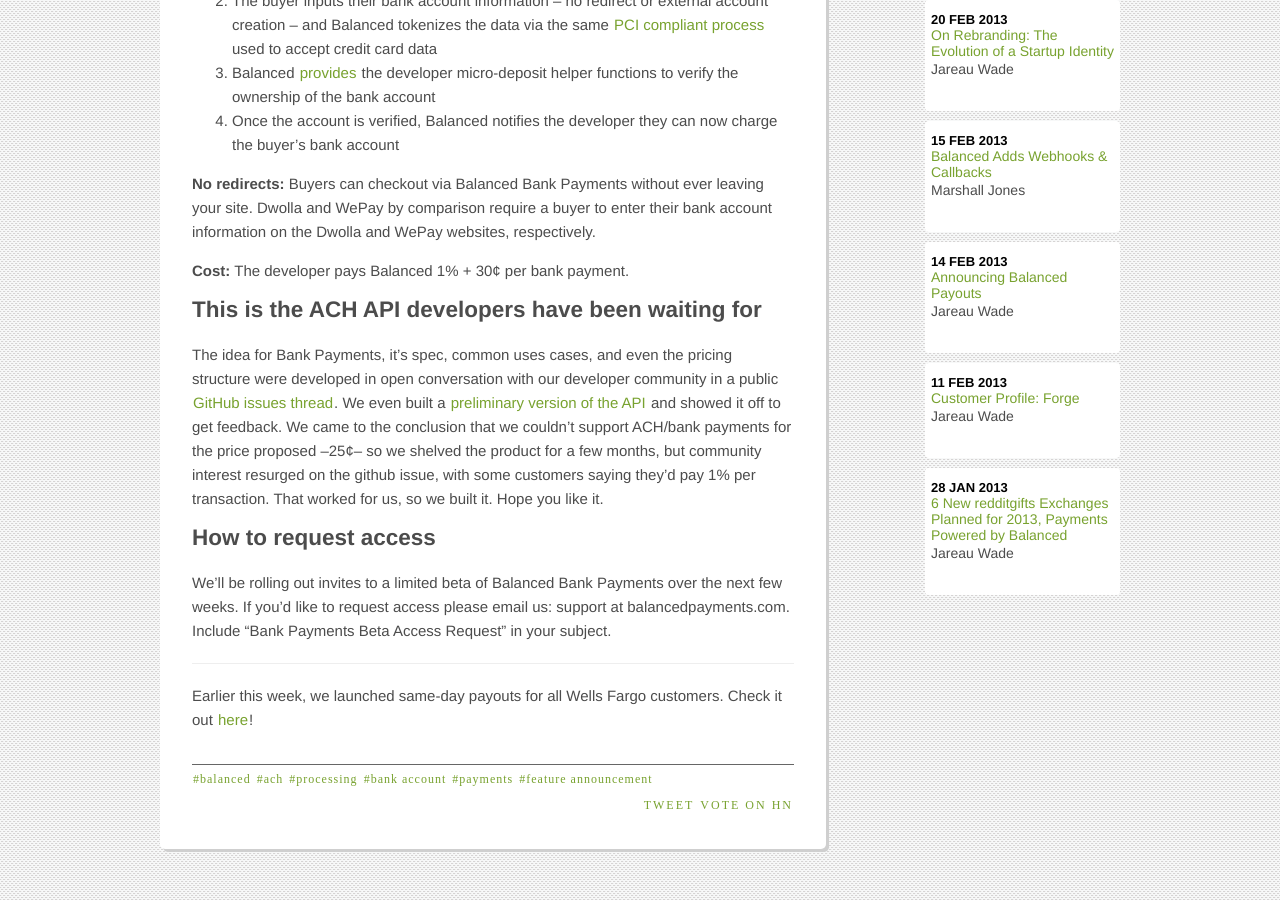
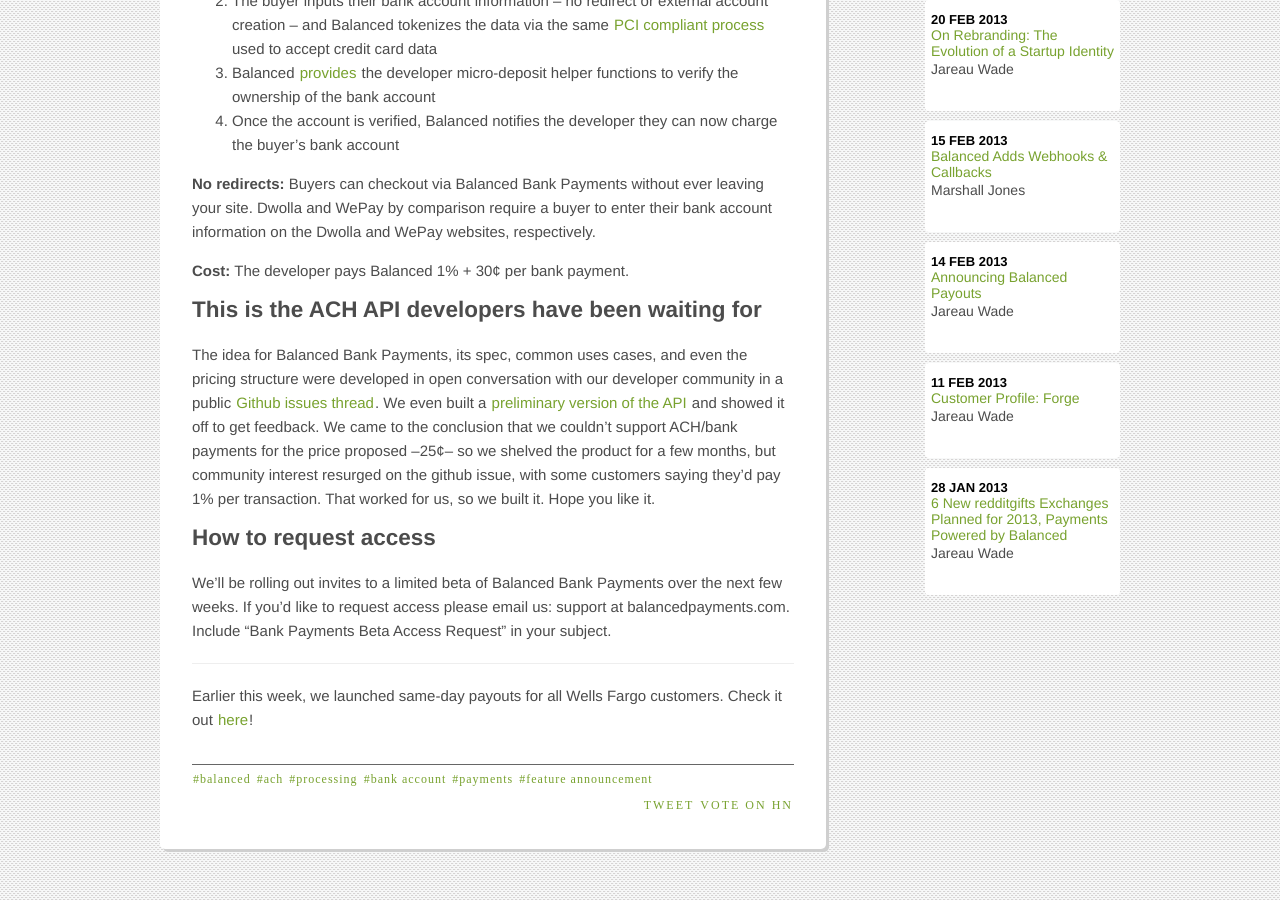
Before and after one commit to balanced/balanced.github.com, a Jekyll site: the page built from _posts/2013-02-28-balanced-payment-method-pay-with-bank-ach.md, in a window 1280 px wide and 900 px high, scrolled down 1020 px. Built offline with Jekyll 4.4.1, drawn with Linux system fonts in a browser that asks for light colours; nearby versions of some CDN libraries; library files that are not in the unit come from our copies; Markdown is read by kramdown in place of the engine named in the settings; comment, search, counter and statistics services are not loaded.

Commit message:
Update 2013-02-28-balanced-payment-method-pay-with-bank-ach.md
for chad :D

```diff
--- a/_posts/2013-02-28-balanced-payment-method-pay-with-bank-ach.md
+++ b/_posts/2013-02-28-balanced-payment-method-pay-with-bank-ach.md
@@ -31,7 +31,7 @@
 __Cost:__ The developer pays Balanced 1% + 30¢ per bank payment.
 
 ### This is the ACH API developers have been waiting for
-The idea for Bank Payments, it's spec, common uses cases, and even the pricing structure were developed in open conversation with our developer community in a public [GitHub issues thread](https://github.com/balanced/balanced-api/issues/2). We even built a [preliminary version of the API](https://github.com/balanced/balanced-api/tree/ach) and showed it off to get feedback. We came to the conclusion that we couldn't support ACH/bank payments for the price proposed --25¢-- so we shelved the product for a few months, but community interest resurged on the github issue, with some customers saying they'd pay 1% per transaction. That worked for us, so we built it. Hope you like it.
+The idea for Balanced Bank Payments, its spec, common uses cases, and even the pricing structure were developed in open conversation with our developer community in a public [Github issues thread](https://github.com/balanced/balanced-api/issues/2). We even built a [preliminary version of the API](https://github.com/balanced/balanced-api/tree/ach) and showed it off to get feedback. We came to the conclusion that we couldn't support ACH/bank payments for the price proposed --25¢-- so we shelved the product for a few months, but community interest resurged on the github issue, with some customers saying they'd pay 1% per transaction. That worked for us, so we built it. Hope you like it.
 
 ### How to request access
 We'll be rolling out invites to a limited beta of Balanced Bank Payments over the next few weeks. If you'd like to request access please email us: support at balancedpayments.com. Include "Bank Payments Beta Access Request" in your subject.
```
